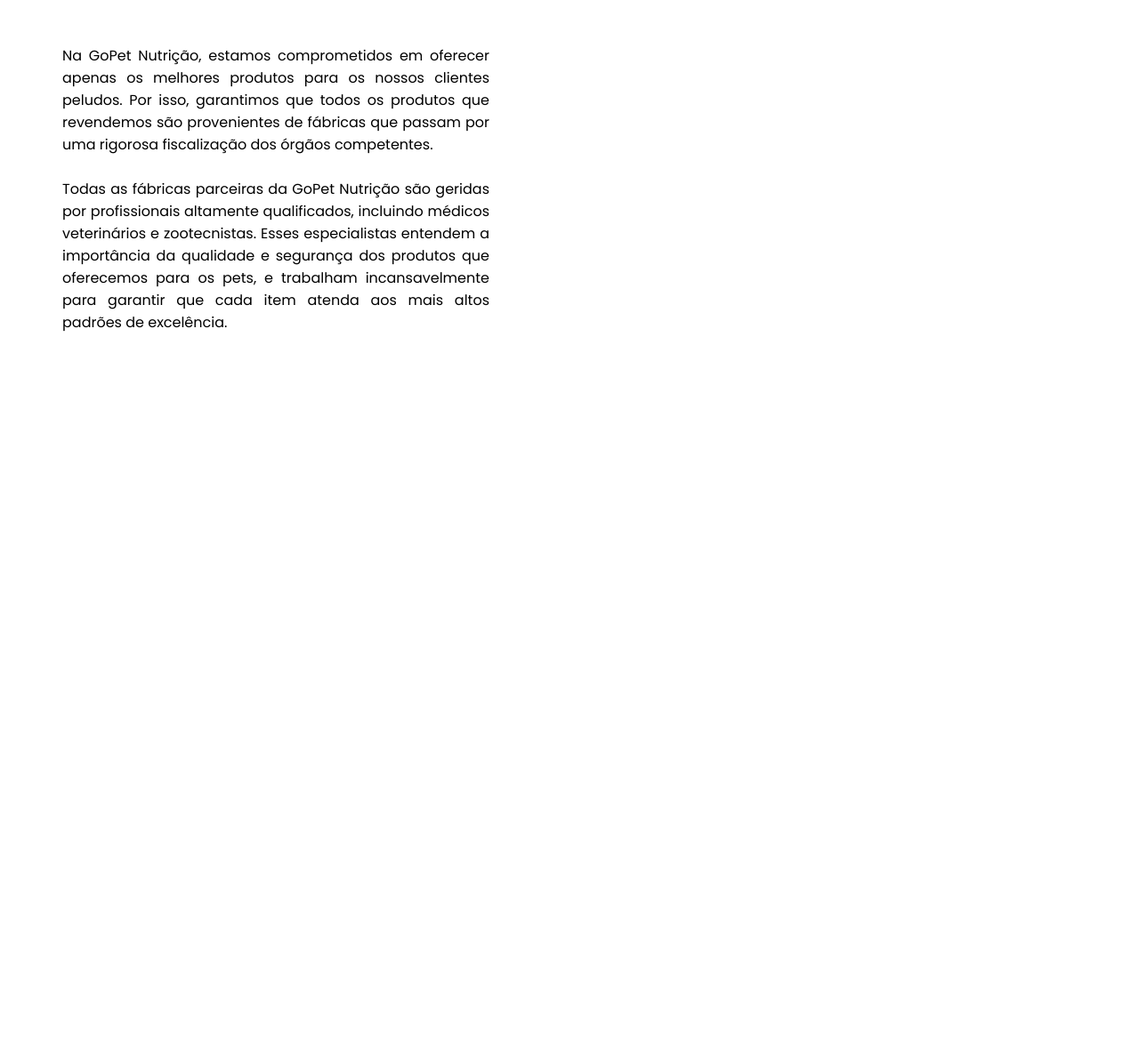
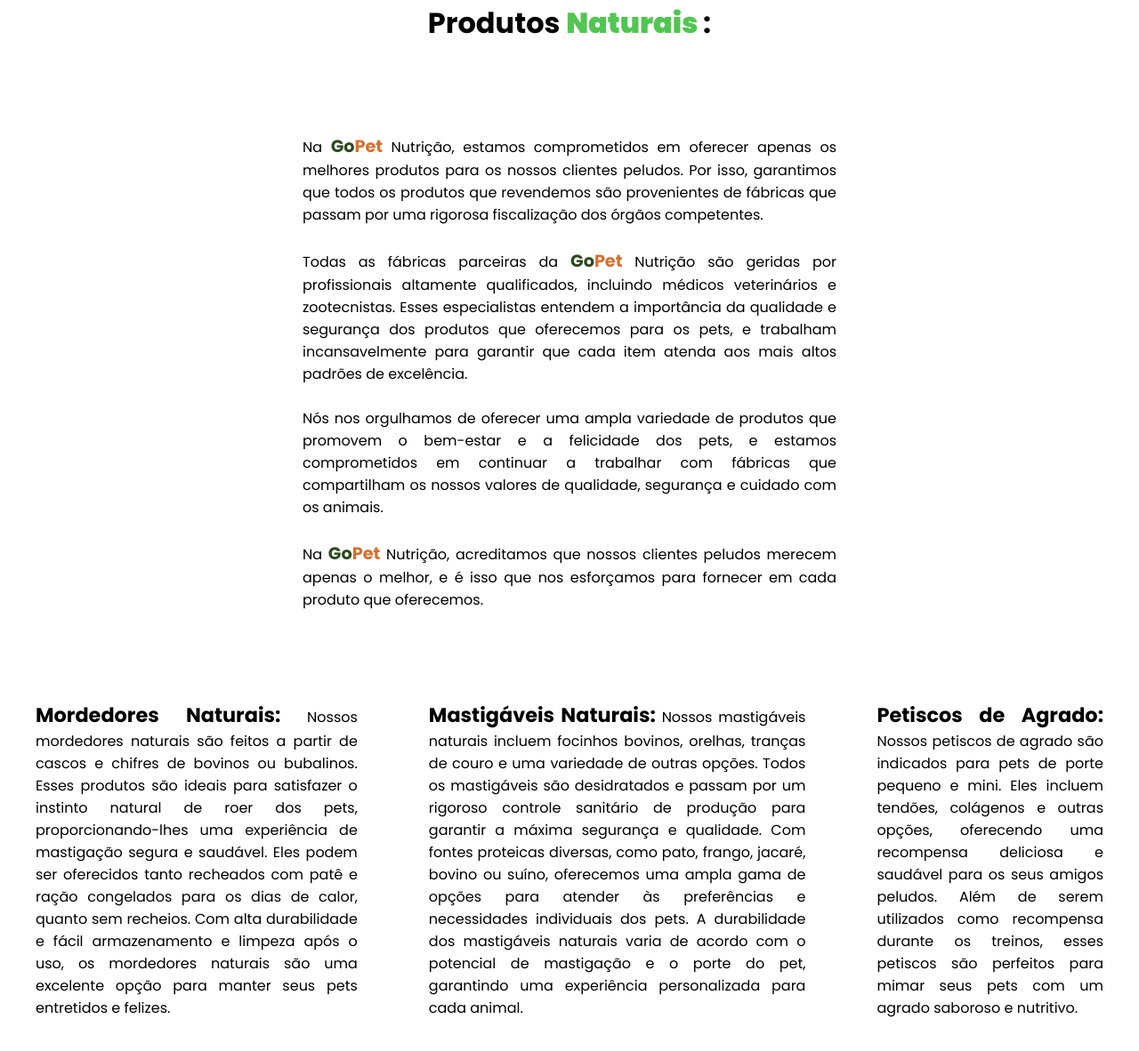
Before and after one commit to flavingimenes/TrabalhoUnivagGoPet, a plain HTML site: page index.html in a window 1280 px wide. Shown: the part 3573-4755 px from the top of the page at 89% size. Before the commit the page ends 4098 px from the top, so only its background shows below. Drawn offline with Linux system fonts and the light colour scheme.

Commit message:
reta final

```diff
--- a/projeto-gopet.html
+++ b/index.html
@@ -70,7 +70,7 @@
             </article>
             <div class="img-botao">
                 <img id="transportes" src="imagens/transporte1.png" alt="">
-                <a class="botao-img" style="background-color: #FF7FCF;" href="https://www.instagram.com/reel/ClBthCIOLuA/?utm_source=ig_web_copy_link&igsh=MzRlODBiNWFlZA==" target="_blank">Saiba Mais! <span class="material-icons">
+                <a class="botao-img" style="background-color: #FF7FCF;" href="https://www.instagram.com/p/Ciiq3c_PSlk/?utm_source=ig_web_copy_link&igsh=MzRlODBiNWFlZA==" target="_blank">Saiba Mais! <span class="material-icons">
                     launch
                     </span></a>
             </div>
@@ -81,10 +81,22 @@
         </h1>
         <div class="textos">
             <article class="produtos1">
-                Na GoPet Nutrição, estamos comprometidos em oferecer apenas os melhores produtos para os nossos clientes peludos. Por isso, garantimos que todos os produtos que revendemos são provenientes de fábricas que passam por uma rigorosa fiscalização dos órgãos competentes. <br><br>
-                Todas as fábricas parceiras da GoPet Nutrição são geridas por profissionais altamente qualificados, incluindo médicos veterinários e zootecnistas. Esses especialistas entendem a importância da qualidade e segurança dos produtos que oferecemos para os pets, e trabalham incansavelmente para garantir que cada item atenda aos mais altos padrões de excelência.
-
+                Na <strong id="go" >Go</strong><strong id="pet">Pet</strong> Nutrição, estamos comprometidos em oferecer apenas os melhores produtos para os nossos clientes peludos. Por isso, garantimos que todos os produtos que revendemos são provenientes de fábricas que passam por uma rigorosa fiscalização dos órgãos competentes. <br><br>
+                Todas as fábricas parceiras da <strong id="go">Go</strong><strong id="pet">Pet</strong> Nutrição são geridas por profissionais altamente qualificados, incluindo médicos veterinários e zootecnistas. Esses especialistas entendem a importância da qualidade e segurança dos produtos que oferecemos para os pets, e trabalham incansavelmente para garantir que cada item atenda aos mais altos padrões de excelência. <br><br>
+                Nós nos orgulhamos de oferecer uma ampla variedade de produtos que promovem o bem-estar e a felicidade dos pets, e estamos comprometidos em continuar a trabalhar com fábricas que compartilham os nossos valores de qualidade, segurança e cuidado com os animais. <br><br>
+                Na <strong id="go">Go</strong><strong id="pet">Pet</strong> Nutrição, acreditamos que nossos clientes peludos merecem apenas o melhor, e é isso que nos esforçamos para fornecer em cada produto que oferecemos.
             </article>
+            <aside class="produtosall">
+                <div>
+                    <strong class="stroprodutos">Mordedores Naturais:</strong> Nossos mordedores naturais são feitos a partir de cascos e chifres de bovinos ou bubalinos. Esses produtos são ideais para satisfazer o instinto natural de roer dos pets, proporcionando-lhes uma experiência de mastigação segura e saudável. Eles podem ser oferecidos tanto recheados com patê e ração congelados para os dias de calor, quanto sem recheios. Com alta durabilidade e fácil armazenamento e limpeza após o uso, os mordedores naturais são uma excelente opção para manter seus pets entretidos e felizes.
+                </div>
+                <div>
+                    <strong class="stroprodutos">Mastigáveis Naturais:</strong> Nossos mastigáveis naturais incluem focinhos bovinos, orelhas, tranças de couro e uma variedade de outras opções. Todos os mastigáveis são desidratados e passam por um rigoroso controle sanitário de produção para garantir a máxima segurança e qualidade. Com fontes proteicas diversas, como pato, frango, jacaré, bovino ou suíno, oferecemos uma ampla gama de opções para atender às preferências e necessidades individuais dos pets. A durabilidade dos mastigáveis naturais varia de acordo com o potencial de mastigação e o porte do pet, garantindo uma experiência personalizada para cada animal.
+                </div>
+                <div>
+                    <strong class="stroprodutos">Petiscos de Agrado:</strong> Nossos petiscos de agrado são indicados para pets de porte pequeno e mini. Eles incluem tendões, colágenos e outras opções, oferecendo uma recompensa deliciosa e saudável para os seus amigos peludos. Além de serem utilizados como recompensa durante os treinos, esses petiscos são perfeitos para mimar seus pets com um agrado saboroso e nutritivo.
+                </div>
+            </aside>
         </div>
     </main>
     <script>
--- a/projeto-gopet.css
+++ b/projeto-gopet.css
@@ -333,7 +333,7 @@ view{
 
  .main3 > h1{
    text-align: center;
-   margin-top: 100px
+   margin-top: 250px
  }
 
  #naturais{
@@ -344,15 +344,30 @@ view{
  .main3 > div{
    width: auto;
    border: 0px;
+   justify-content: center;
+   display: block;
  }
+
 
  .produtos1{
    font-size: medium;
     display: block;
-    width: 40%;
+    width: 50%;
     height: auto;
     text-align: justify;
-    margin: 50px 30px;
+    margin: auto;
+    margin-bottom: 100px;
+ }
+
+ .stroprodutos{
+   font-size: 1.4em;
+ }
+
+ .produtosall{
+   display: flex;
+   font-size: medium;
+   text-align: justify;
+   gap: 80px;
  }
 
  @media (max-width: 768px){
@@ -371,4 +386,8 @@ view{
       margin: auto;
    }
 
+   .produtos1{
+      width: 85%;
+     }
+
 }
```
